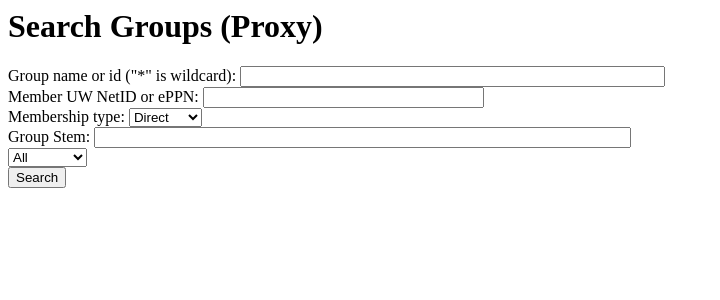
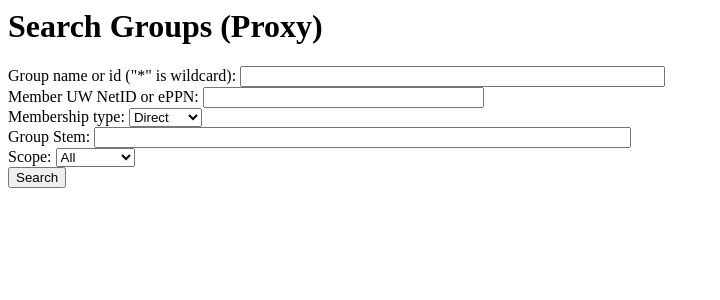
Before and after one commit to uw-it-aca/uw-restclients-django-utils, a Django app: template rc_django/templates/proxy/gws/group_sws/v3/search.html in a window 1280 px wide. Shown: the top 300 px of the page, without its empty margins (0-720 px from the left). Run offline with Django 3.2, Linux system fonts and the light colour scheme; the template is opened without the code that fills it, so the values that code supplies are empty.

Commit message:
add missing label for scope

```diff
--- a/rc_django/templates/proxy/gws/group_sws/v3/search.html
+++ b/rc_django/templates/proxy/gws/group_sws/v3/search.html
@@ -12,15 +12,19 @@
             <option value="direct"{% if search.type == "direct" %} selected="selected"{% endif %}>Direct</option>
             <option value="effective"{% if search.type == "effective" %} selected="selected"{% endif %}>Effective</option>
         </select>
-    </div><div>
+    </div>
+    <div>
         <label for="stem">Group Stem:</label>
         <input name="stem" id="stem" type="text" value="{{search.stem}}" size="64">
-    </div><div>
+    </div>
+    <div>
+        <label for="scope">Scope:</label>
         <select id="scope" name="scope">
             <option value="all"{% if search.scope == "all" %} selected="selected"{% endif %}>All</option>
             <option value="one"{% if search.scope == "one" %} selected="selected"{% endif %}>One level</option>
         </select>
-    </div><div>
+    </div>
+    <div>
         <input value="Search" type="submit">
     </div>
 </form>
```
